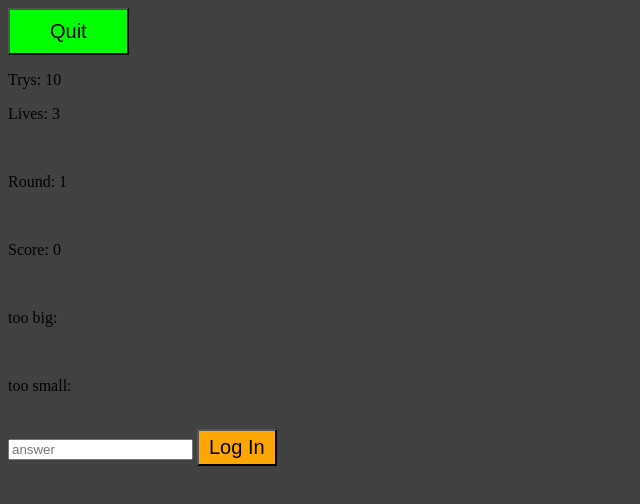
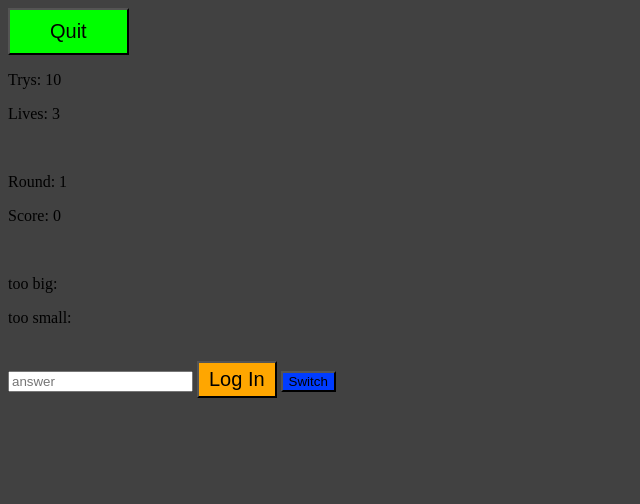
Before and after one commit to SpielerTheMax/New-Project-without-data, a plain HTML site: page game.html in a window 1280 px wide. Shown: the whole page, without its empty margins (0-640 px from the left). Drawn offline with Linux system fonts and the light colour scheme.

Commit message:
Update game.html

```diff
--- a/game.html
+++ b/game.html
@@ -13,15 +13,14 @@
     <p id="live">Lives: 3</p>
     <br>
     <p id="round">Round: 1</p>
-    <br>
     <p id="score">Score: 0</p>
     <br>
     <p id="big">too big: </p>
-    <br>
     <p id="small">too small: </p>
     <br>
     <input type="text" id="count" placeholder="answer">
     <button class="log" onclick = "submit()">Log In</button>
+    <button class="Switch" onclick = "backgound()">Switch</button>
 </body>
 <script>
 let stats = {
@@ -34,6 +33,7 @@ let stats = {
             small: "too small: ",
             big: "too big: ",
     },
+    color: "Dark"
 }
 function check(){
     stats.count = Math.floor(Math.random()*100+1);
@@ -86,5 +86,14 @@ function next(){
     document.getElementById("score").innerHTML = 'Score: '+stats.score;
 }
 check()
+function backgound(){
+    if (stats.color == "Dark") {
+        document.body.style.backgroundColor = "White";
+        stats.color = "White"
+    } else {
+        document.body.style.backgroundColor = "rgb(65, 65, 65)";
+        stats.color = "Dark"
+    }
+}
 </script>
 </html>
```
